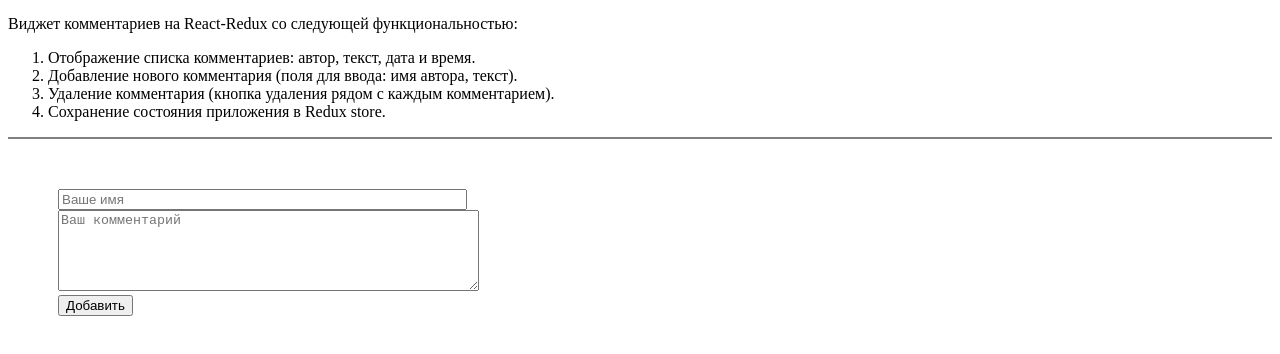
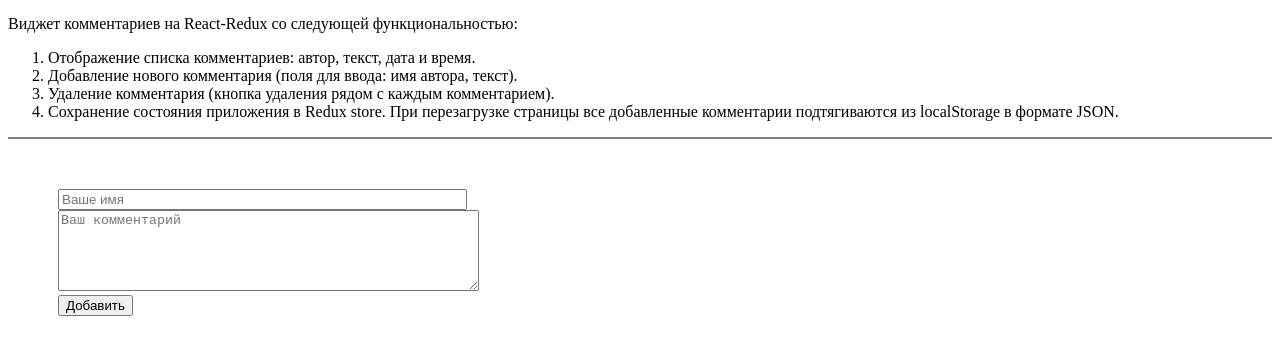
Before and after one commit to MrPerec/comment-widget-React-Redux, a React app: page src/index.html in a window 1280 px wide. Shown: the part 44-398 px from the top of the page. Built offline with nearby package versions, Linux system fonts and the light colour scheme.

Commit message:
updated describe

```diff
--- a/src/index.html
+++ b/src/index.html
@@ -1,8 +1,10 @@
 <!DOCTYPE html>
 <html>
+
 <head>
 	<title>Виджет комментариев</title>
 </head>
+
 <body>
 	<h3>Виджет комментариев</h3>
 	<div>
@@ -11,10 +13,12 @@
 			<li>Отображение списка комментариев: автор, текст, дата и время.</li>
 			<li>Добавление нового комментария (поля для ввода: имя автора, текст).</li>
 			<li>Удаление комментария (кнопка удаления рядом с каждым комментарием).</li>
-			<li>Сохранение состояния приложения в Redux store.</li>
+			<li>Сохранение состояния приложения в Redux store. При перезагрузке страницы все добавленные комментарии
+				подтягиваются из localStorage в формате JSON.</li>
 		</ol>
 	</div>
 	<hr noshade>
 	<div class="root"></div>
 </body>
+
 </html>
```
